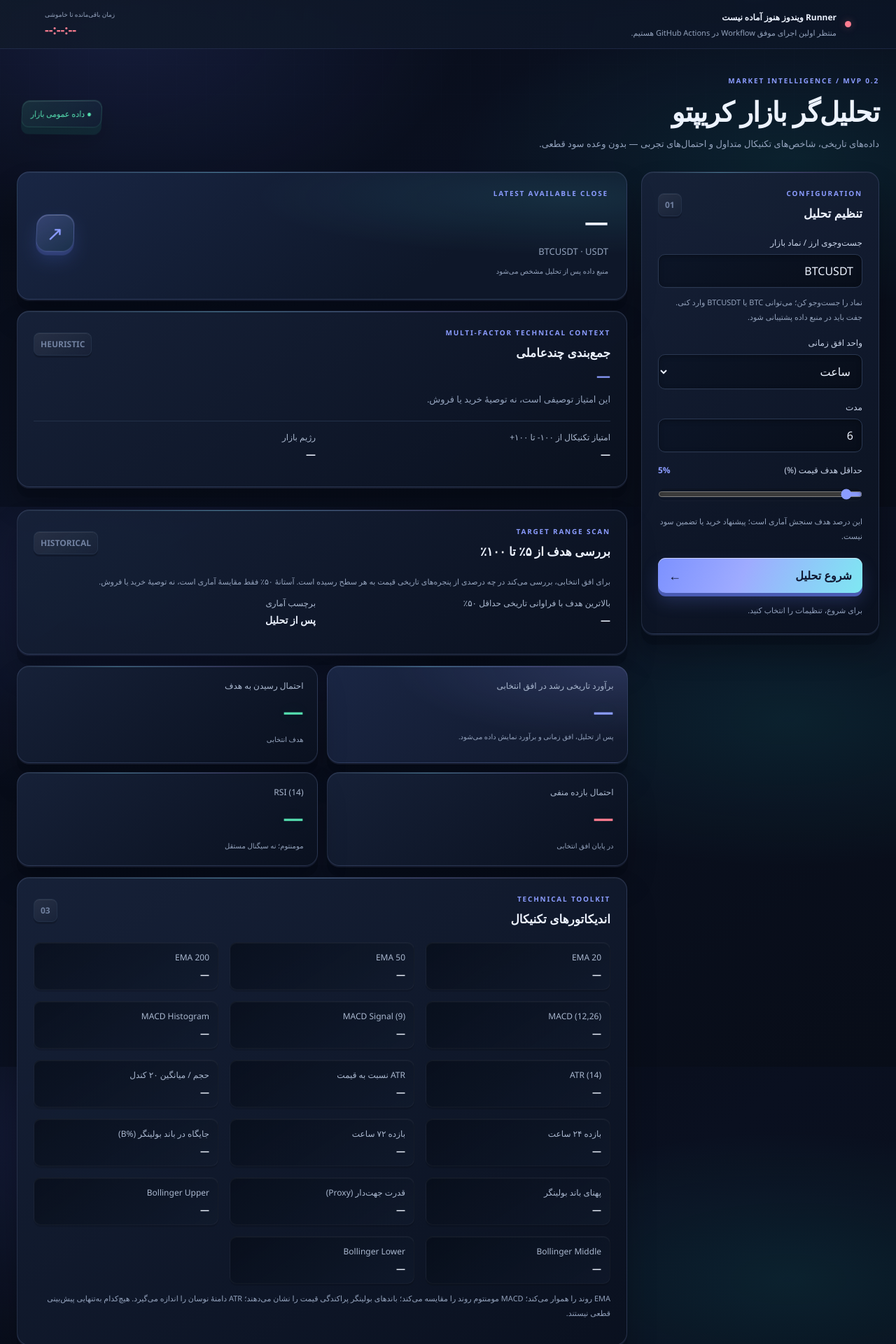
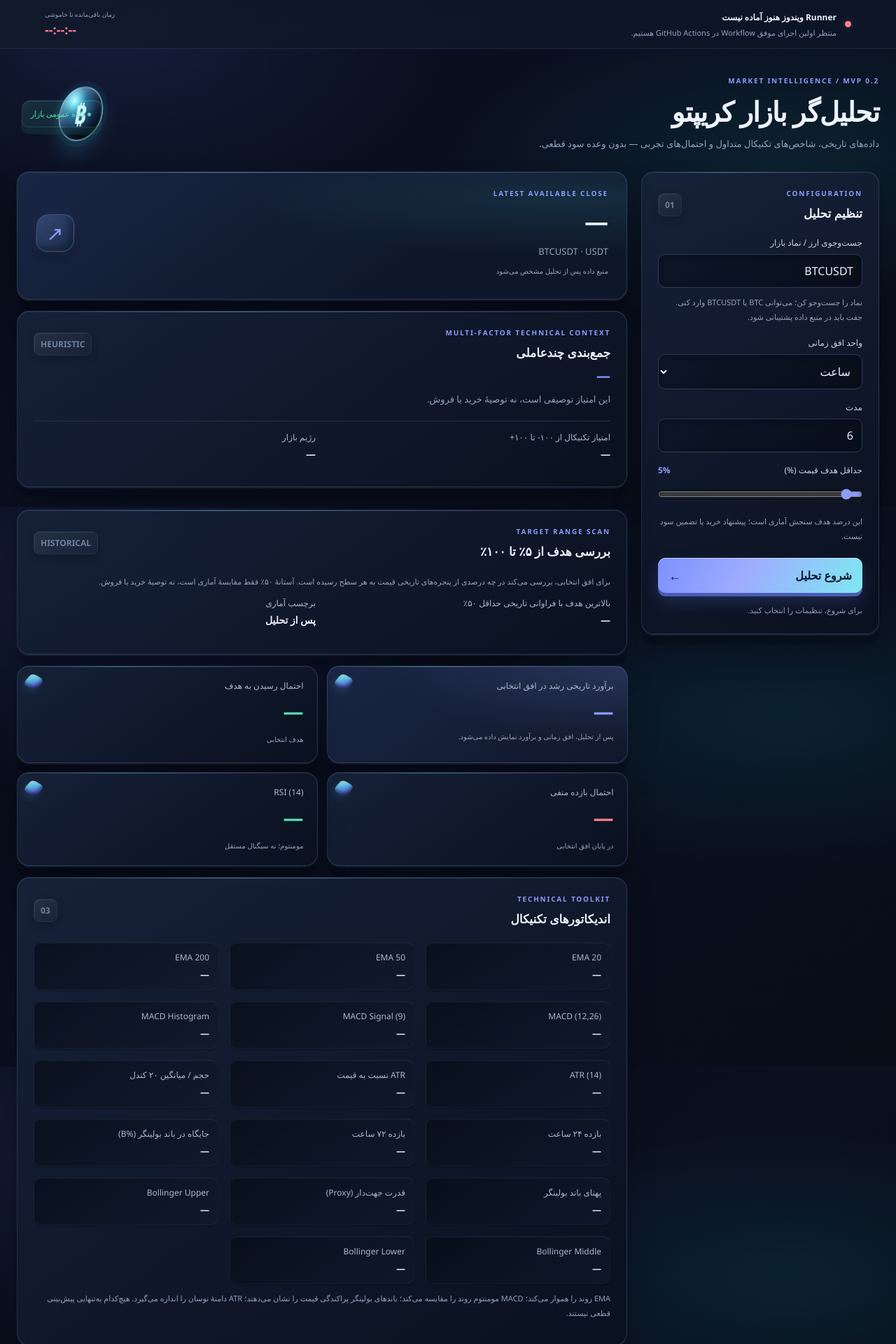
Before and after one commit to Parsa0369/crypto, a Flask app: page / in a window 1280 px wide. Shown: the part 76-1996 px from the top of the page at 70% size. Run offline with Flask 3, Linux system fonts and the light colour scheme; the visitor is signed in with stand-in values (Sample User, id 1); data that the repository does not hold is empty; parts of the project's set-up code (start-up, migrations or seed data) failed here and were passed over.

Commit message:
Add lightweight CSS 3D accents to app sections

```diff
--- a/static/css/style.css
+++ b/static/css/style.css
@@ -202,3 +202,17 @@ input:focus, select:focus {
   .panel:hover, .metric-card:hover { transform: none; }
   .hero-chip { transform: none; }
 }
+
+
+/* Lightweight CSS-built 3D accents — no images, textures, or external models. */
+:root{--depth-cyan:#63e8ff;--depth-violet:#9d8cff}
+.hero{position:relative;isolation:isolate}
+.hero:after{content:"₿";position:absolute;left:clamp(8px,4vw,54px);top:50%;width:76px;height:76px;display:grid;place-items:center;border-radius:50%;font:800 38px/1 "Segoe UI",sans-serif;color:#d8fbff;background:radial-gradient(circle at 30% 25%,#e6fdff 0,#7eeeff 8%,#2a6f9e 28%,#18294e 57%,#0b1020 72%);border:2px solid #8eeeff99;box-shadow:inset -10px -10px 18px #030817aa,inset 5px 5px 12px #ffffff55,0 14px 30px #42cfff35,0 0 0 8px #62e7ff0b;transform:translateY(-50%) rotateY(-20deg) rotateX(12deg);animation:coin-float 6s ease-in-out infinite;z-index:-1;pointer-events:none}
+.panel,.metric-card{position:relative;transform-style:preserve-3d;transition:transform .25s ease,border-color .25s ease,box-shadow .25s ease}
+.panel:hover,.metric-card:hover{transform:perspective(900px) translateY(-3px) rotateX(.6deg);border-color:#526b95;box-shadow:0 16px 34px #0004,0 0 22px #7c91ff0b}
+.panel-heading .step{box-shadow:inset 1px 1px 0 #ffffff12,0 5px 12px #0003;transform:translateZ(8px)}
+.metric-card:after{content:"";position:absolute;top:12px;left:13px;width:20px;height:20px;border-radius:6px;background:linear-gradient(135deg,#d9faff,#66dcff 36%,#6575ee 70%,#252b5d);box-shadow:inset -3px -3px 5px #11193699,0 5px 12px #4ddcff2b;transform:rotate(35deg) skew(-5deg,-5deg);opacity:.85;pointer-events:none}
+.price-icon{transform:perspective(400px) rotateY(-18deg) rotateX(8deg);box-shadow:inset -7px -6px 10px #080d1866,0 9px 18px #0004,0 0 18px #8b9cff18}
+@keyframes coin-float{0%,100%{translate:0 0;rotate:0deg}50%{translate:0 -8px;rotate:3deg}}
+@media(max-width:700px){.hero:after{width:48px;height:48px;font-size:24px;left:16px;opacity:.75}.panel:hover,.metric-card:hover{transform:none}}
+@media(prefers-reduced-motion:reduce){.hero:after{animation:none}.panel,.metric-card{transition:none}}
```
